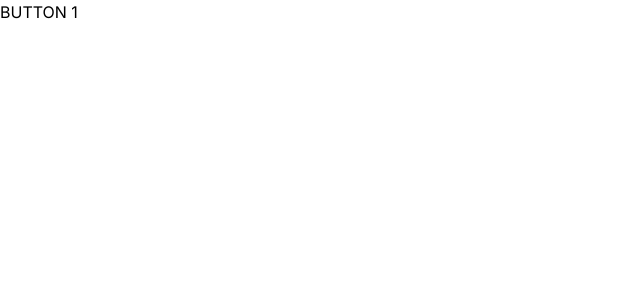
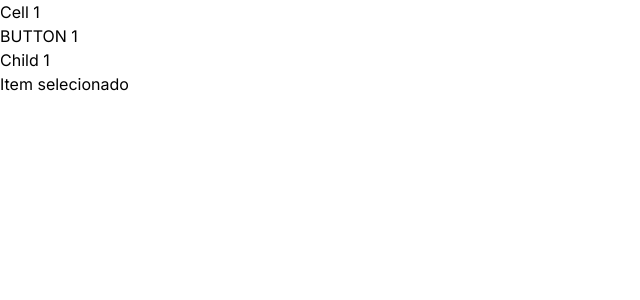
Before and after one commit to test-party/guinea-pig-next, a Next.js app: page /aria-valid-attr-value in a window 1280 px wide. Shown: the top 300 px of the page, without its empty margins (0-640 px from the left). Built offline with nearby package versions, Linux system fonts and the light colour scheme.

Commit message:
update aria-valid-attr-value

```diff
--- a/src/app/aria-valid-attr-value/page.tsx
+++ b/src/app/aria-valid-attr-value/page.tsx
@@ -1,12 +1,24 @@
 import { Inter } from 'next/font/google'
 const inter = Inter({ subsets: ['latin'] })
 
-//http://localhost:3000/aria-valid-attr
+//http://localhost:3000/aria-valid-attr-value
 //TESTS
+//Should handle a int type case
+//Should handle a boolean type case
+//Should handle a idref type case
 export default function Page() {
   return (
     <body className={inter.className}>
-      <button aria-label="false"> BUTTON 1</button>
+      <div role="grid" aria-colcount="3">
+        <div role="row">
+          <div role="gridcell">Cell 1</div>
+        </div>
+      </div>
+      <button aria-disabled="true"> BUTTON 1</button>
+      <div id="parent" aria-owns="child1">
+        <div id="child1">Child 1</div>
+      </div>
+      <div role="checkbox" aria-checked="true">Item selecionado</div>
     </body>
   );
 }
```
